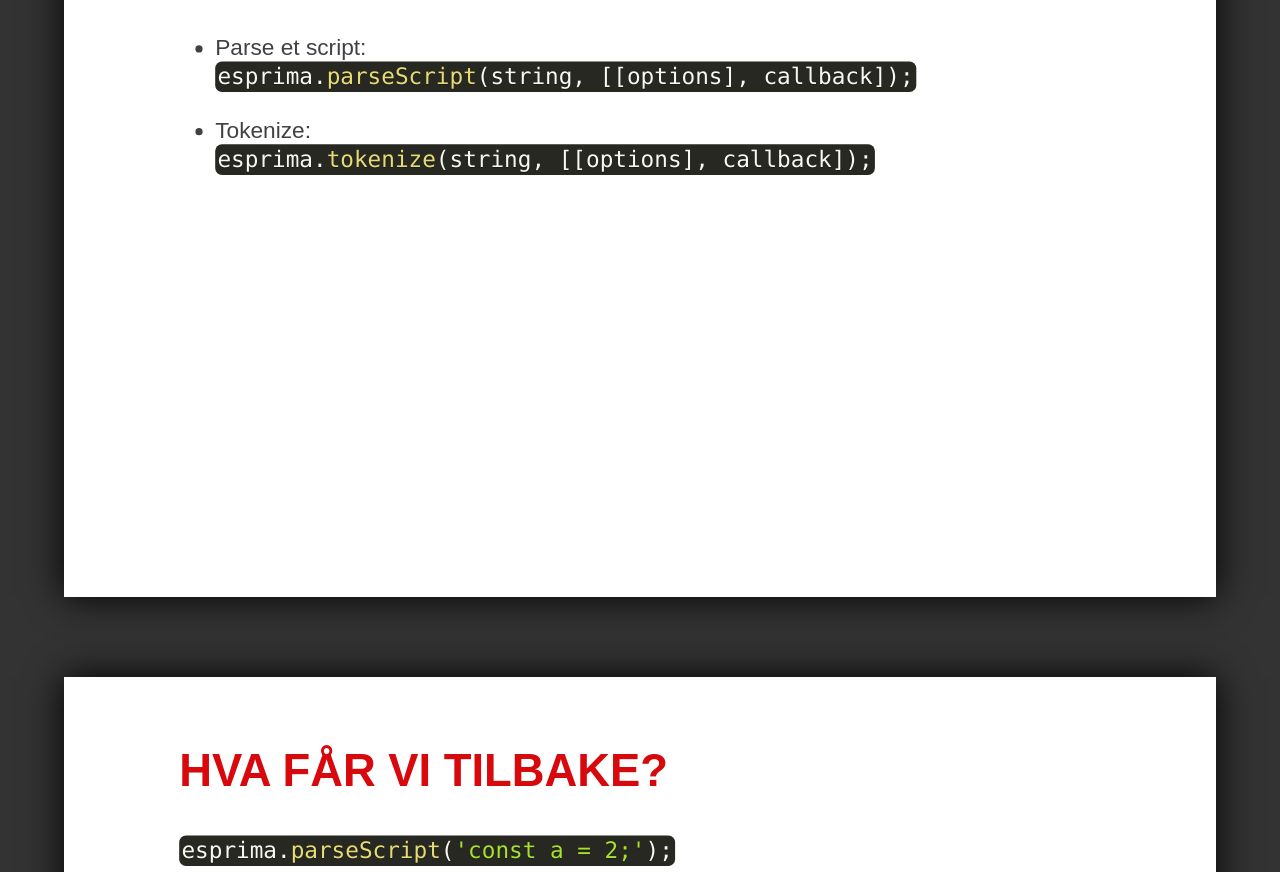
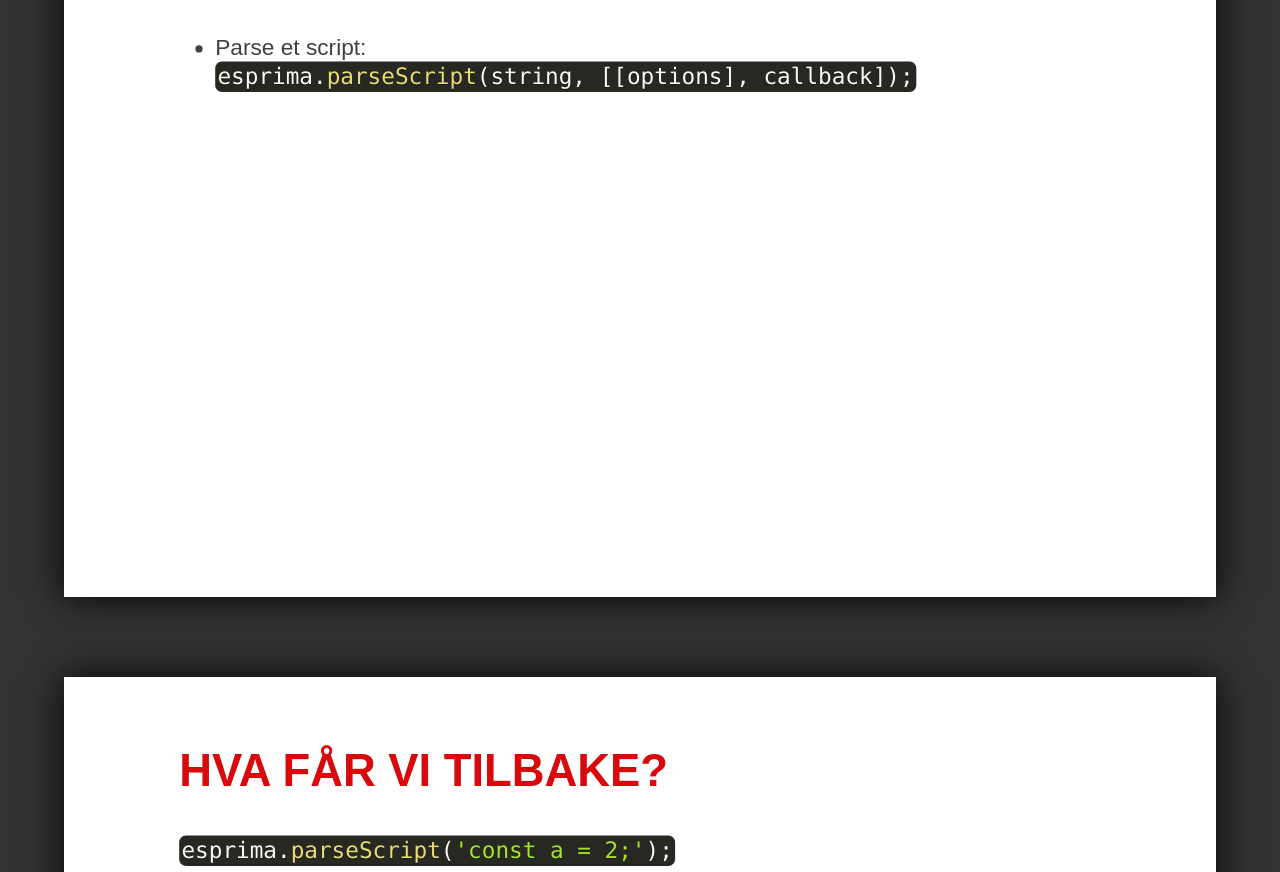
Before and after one commit to trulfos/kode-med-data-eller-data-og-kode, a plain HTML site: page index.html in a window 1280 px wide. Shown: the part 9763-10635 px from the top of the page. Drawn offline with Linux system fonts and the light colour scheme.

Commit message:
fix: Remove `tokenize` api description

```diff
--- a/index.html
+++ b/index.html
@@ -158,11 +158,6 @@ function getPrice(model) {
                 <li>Parse et script:<br>
                     <code class="language-js">
                         esprima.parseScript(string, [[options], callback]);
-                    </code>
-                </li>
-                <li>Tokenize:<br>
-                    <code class="language-js">
-                        esprima.tokenize(string, [[options], callback]);
                     </code>
                 </li>
             </ul>
```
